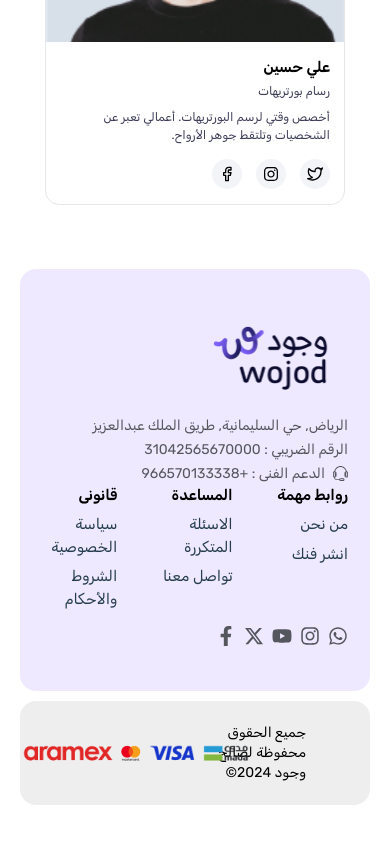
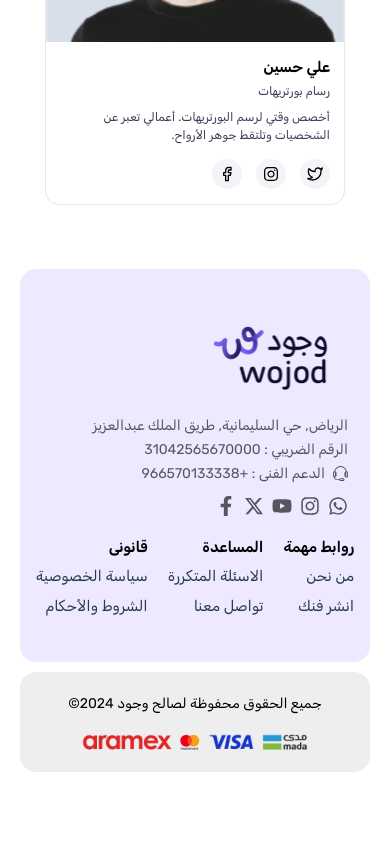
Before and after one commit to abdelrahman-Ebrahim/wojood, a Next.js app: page /ar in a window 390 px wide. Shown: the part 9742-10586 px from the top of the page. After the commit the page ends 10559 px from the top, so only its background shows below. Built offline with nearby package versions, Linux system fonts and the light colour scheme.

Commit message:
resp footer

```diff
--- a/app/components/Footer/Footer.tsx
+++ b/app/components/Footer/Footer.tsx
@@ -51,80 +51,83 @@ const Footer = () => {
                 <TfiHeadphoneAlt size={15} />
                 <p>{t("support")}</p>
               </div>
+              {/* Social Icons with Staggered Animation */}
+              <motion.div
+                className="flex justify-start items-start gap-2 mt-2"
+                initial={{ opacity: 0, y: 20 }}
+                whileInView={{ opacity: 1, y: 0 }}
+                transition={{
+                  delay: 1,
+                  duration: 0.8,
+                  staggerChildren: 0.2, // Stagger animations for icons
+                }}
+              >
+                {[
+                  FaWhatsapp,
+                  FaInstagram,
+                  FaYoutube,
+                  FaXTwitter,
+                  FaFacebookF,
+                ].map((Icon, index) => (
+                  <motion.span
+                    key={index}
+                    initial={{ opacity: 0 }}
+                    whileInView={{ opacity: 1 }}
+                    transition={{ delay: 0.2 * index, duration: 0.8 }}
+                  >
+                    <Icon size={20} className="text-[#212529BF]" />
+                  </motion.span>
+                ))}
+              </motion.div>
             </motion.div>
 
             {/* Right Columns (Important Links) */}
             <motion.div
-              className="col-span-2 flex justify-center items-start gap-10"
+              className="col-span-2 flex justify-center items-start gap-5 sm:gap-10 mt-5 md:mt-0"
               initial={{ opacity: 0 }}
               whileInView={{ opacity: 1 }}
               transition={{ delay: 0.6, duration: 0.8 }}
             >
-              <div className="flex flex-col gap-[7px] justify-center items-start w-[293px]">
-                <h6 className="font-semibold text-[15px]">{t("title1")}</h6>
-                <p className="font-normal text-[15px] text-[#253D4E] cursor-pointer">
+              <div className="flex flex-col gap-[7px] justify-center items-start sm:w-[293px] flex-wrap">
+                <h6 className="font-semibold text-[15px] text-nowrap">{t("title1")}</h6>
+                <p className="font-normal text-[15px] text-[#253D4E] cursor-pointer text-nowrap">
                   {t("title1link1")}
                 </p>
-                <p className="font-normal text-[15px] text-[#253D4E] cursor-pointer">
+                <p className="font-normal text-[15px] text-[#253D4E] cursor-pointer text-nowrap">
                   {t("title1link2")}
                 </p>
               </div>
-              <div className="flex flex-col gap-[7px] justify-center items-start w-[293px]">
+              <div className="flex flex-col gap-[7px] justify-center items-start sm:w-[293px]">
                 <h6 className="font-semibold text-[15px]">{t("title2")}</h6>
-                <p className="font-normal text-[15px] text-[#253D4E] cursor-pointer">
+                <p className="font-normal text-[15px] text-[#253D4E] cursor-pointer text-nowrap">
                   {t("title2link1")}
                 </p>
-                <p className="font-normal text-[15px] text-[#253D4E] cursor-pointer">
+                <p className="font-normal text-[15px] text-[#253D4E] cursor-pointer text-nowrap">
                   {t("title2link2")}
                 </p>
               </div>
-              <div className="flex flex-col gap-[7px] justify-center items-start w-[293px]">
+              <div className="flex flex-col gap-[7px] justify-center items-start sm:w-[293px]">
                 <h6 className="font-semibold text-[15px]">{t("title3")}</h6>
-                <p className="font-normal text-[15px] text-[#253D4E] cursor-pointer">
+                <p className="font-normal text-[15px] text-[#253D4E] cursor-pointer text-nowrap">
                   {t("title3link1")}
                 </p>
-                <p className="font-normal text-[15px] text-[#253D4E] cursor-pointer">
+                <p className="font-normal text-[15px] text-[#253D4E] cursor-pointer text-nowrap">
                   {t("title3link2")}
                 </p>
               </div>
             </motion.div>
           </div>
-
-          {/* Social Icons with Staggered Animation */}
-          <motion.div
-            className="flex justify-start items-start gap-2 mt-2"
-            initial={{ opacity: 0, y: 20 }}
-            whileInView={{ opacity: 1, y: 0 }}
-            transition={{
-              delay: 1,
-              duration: 0.8,
-              staggerChildren: 0.2, // Stagger animations for icons
-            }}
-          >
-            {[FaWhatsapp, FaInstagram, FaYoutube, FaXTwitter, FaFacebookF].map(
-              (Icon, index) => (
-                <motion.span
-                  key={index}
-                  initial={{ opacity: 0 }}
-                  whileInView={{ opacity: 1 }}
-                  transition={{ delay: 0.2 * index, duration: 0.8 }}
-                >
-                  <Icon size={20} className="text-[#212529BF]" />
-                </motion.span>
-              )
-            )}
-          </motion.div>
         </div>
       </motion.div>
 
       {/* Footer Bottom Section with Logo and Information */}
       <motion.div
-        className="px-16 py-[22px] flex justify-between items-center rounded-[16px] bg-[#EEEEEE] mx-[38px] w-full"
+        className="px-16 py-[22px] flex flex-col md:flex-row justify-between items-center rounded-[16px] bg-[#EEEEEE] mx-[38px] w-full gap-5 md:gap-0"
         initial={{ opacity: 0, y: 20 }}
         whileInView={{ opacity: 1, y: 0 }}
         transition={{ duration: 0.8, type: "spring", stiffness: 100 }}
       >
-        <p className="text-sm font-normal">{t("copyright")}</p>
+        <p className="text-sm font-normal text-nowrap">{t("copyright")}</p>
         <div className="flex justify-center items-center gap-2">
           <Image
             src={"/footer1.png"}
```
